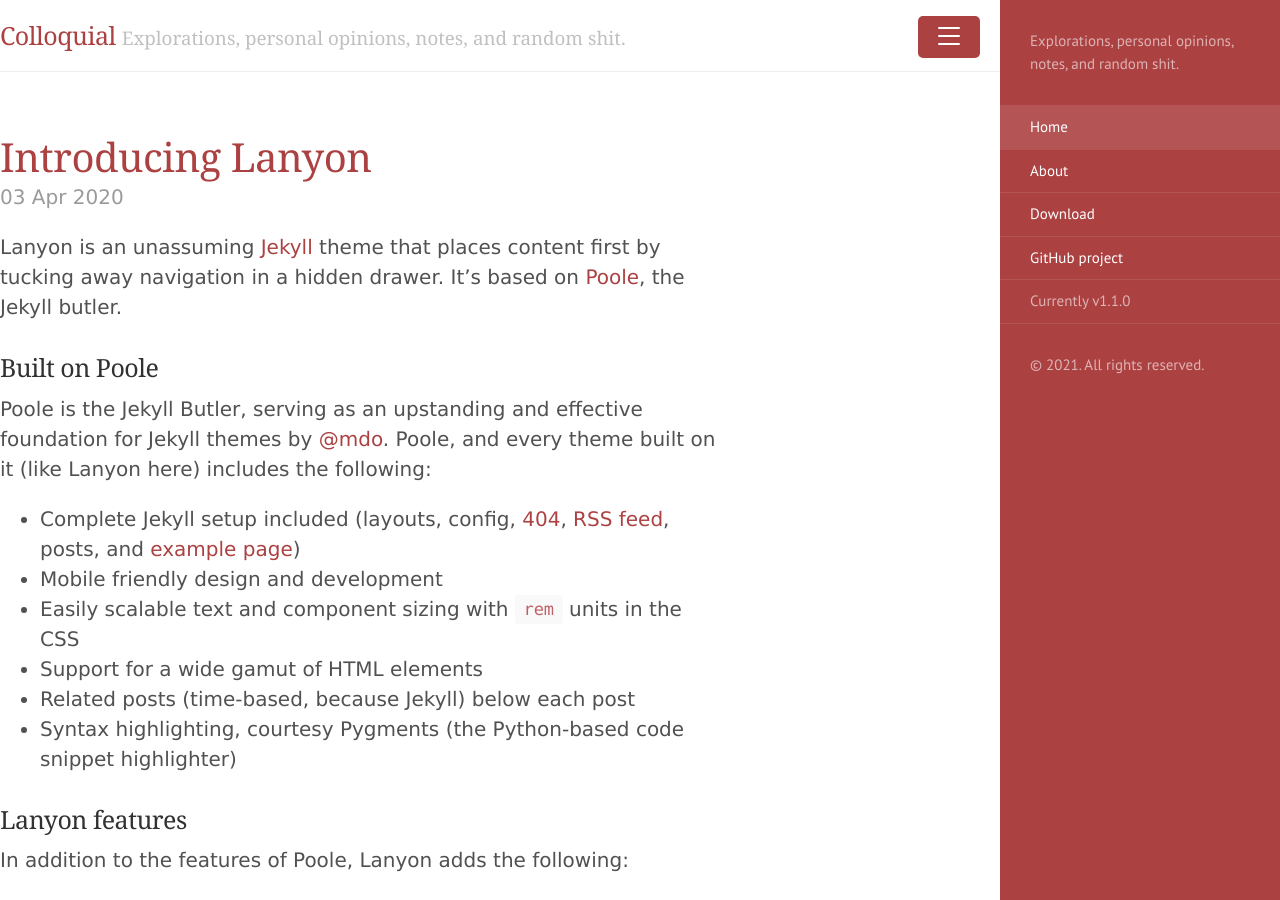
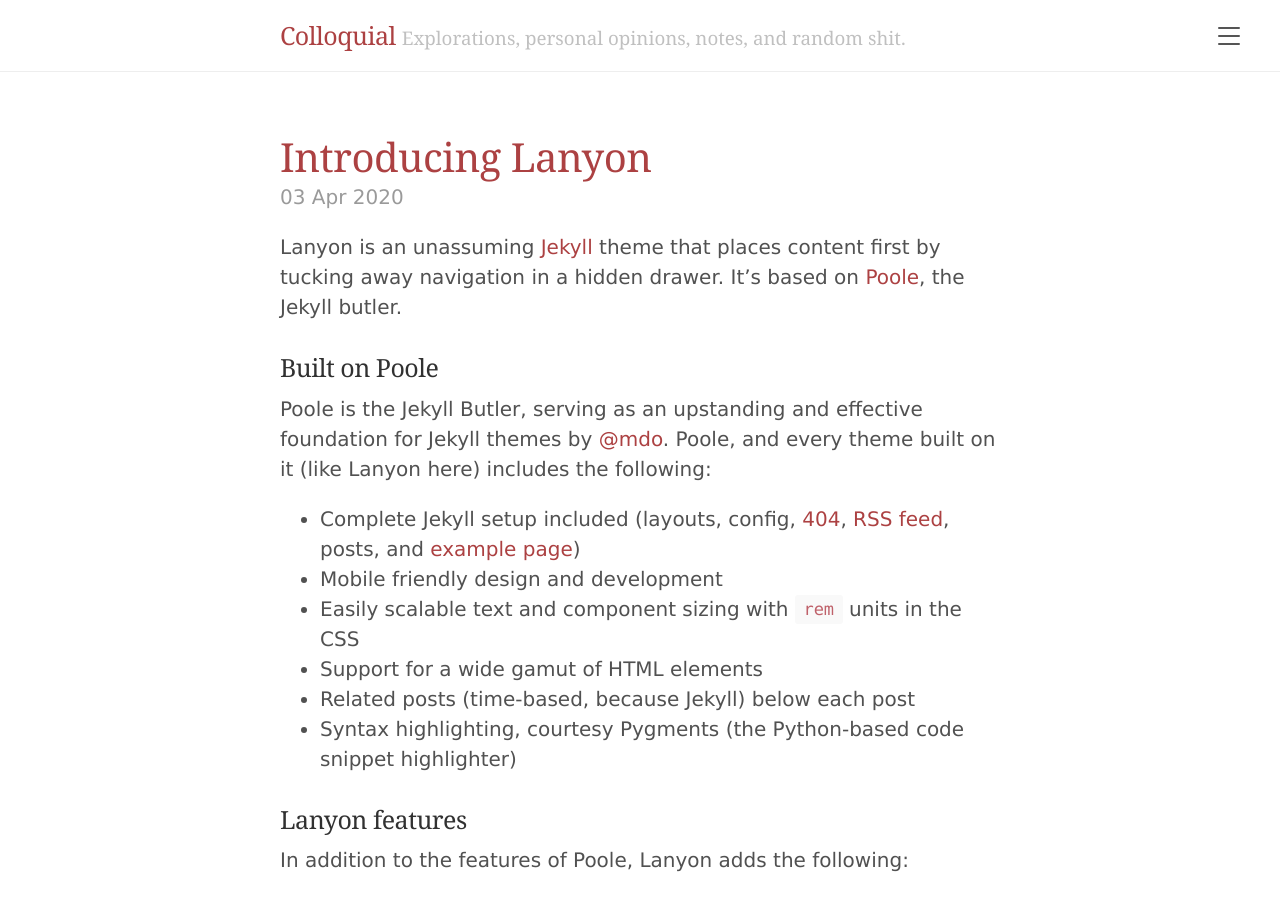
Before and after one commit to bhargavrpatel/bhargavrpatel.github.io, a Jekyll site: the page built from index.html, in a window 1280 px wide and 900 px high. Built offline with Jekyll 4.4.1, drawn with Linux system fonts in a browser that asks for light colours; the list of posts is cut into pages by our own code.

Commit message:
Revert "keep sidebar open on homepage"
This reverts commit 74d39f3bd224eea8843b5ab26998764e0f9477ed.

```diff
--- a/_includes/sidebar.html
+++ b/_includes/sidebar.html
@@ -1,8 +1,6 @@
 <!-- Target for toggling the sidebar `.sidebar-checkbox` is for regular
      styles, `#sidebar-checkbox` for behavior. -->
-<!-- input type="checkbox" class="sidebar-checkbox" id="sidebar-checkbox"> -->
-<input type="checkbox" class="sidebar-checkbox" id="sidebar-checkbox" {% if page.title =="Home" %}checked{% endif %}>
-
+<input type="checkbox" class="sidebar-checkbox" id="sidebar-checkbox">
 
 <!-- Toggleable sidebar -->
 <div class="sidebar" id="sidebar">
```
